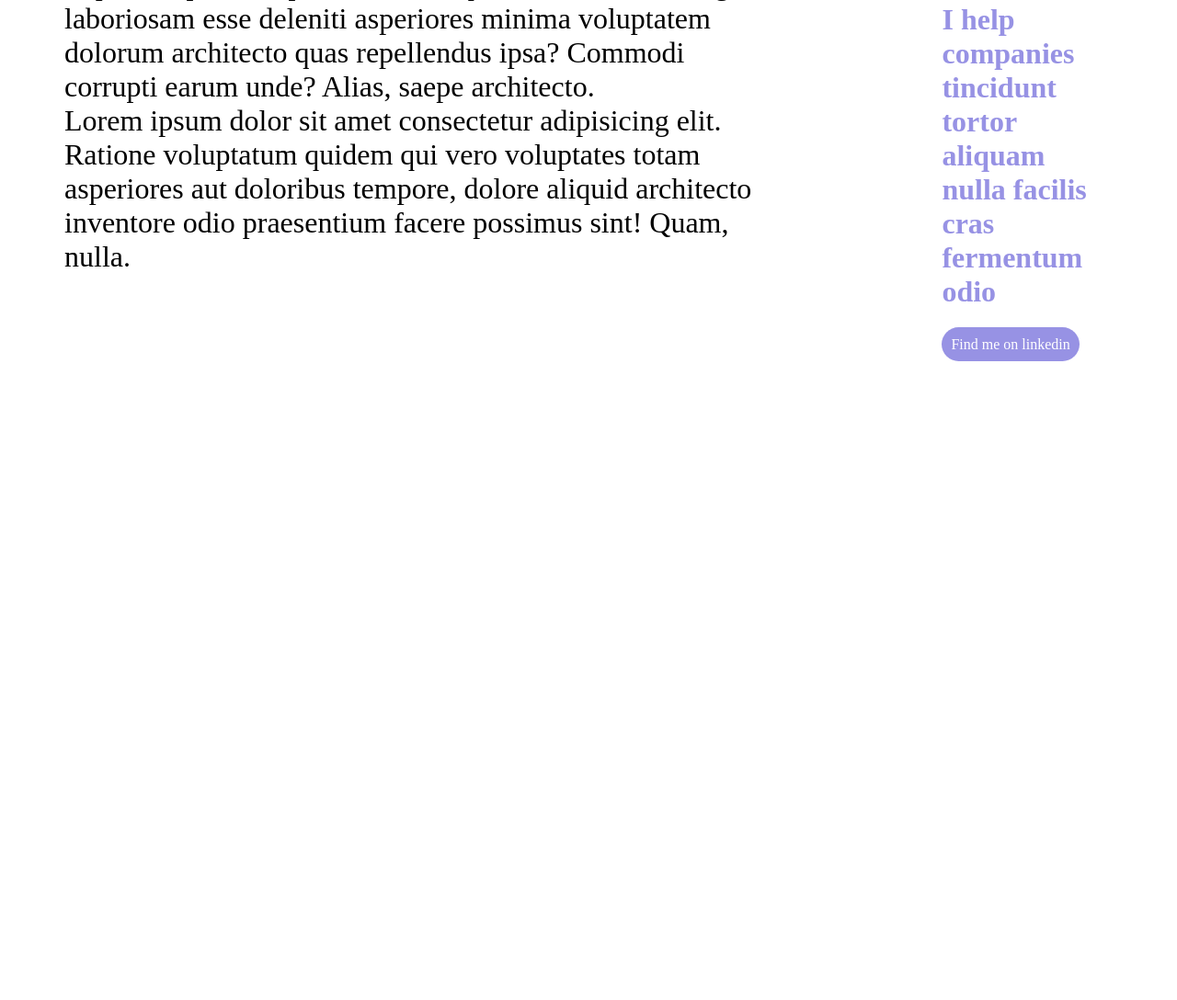
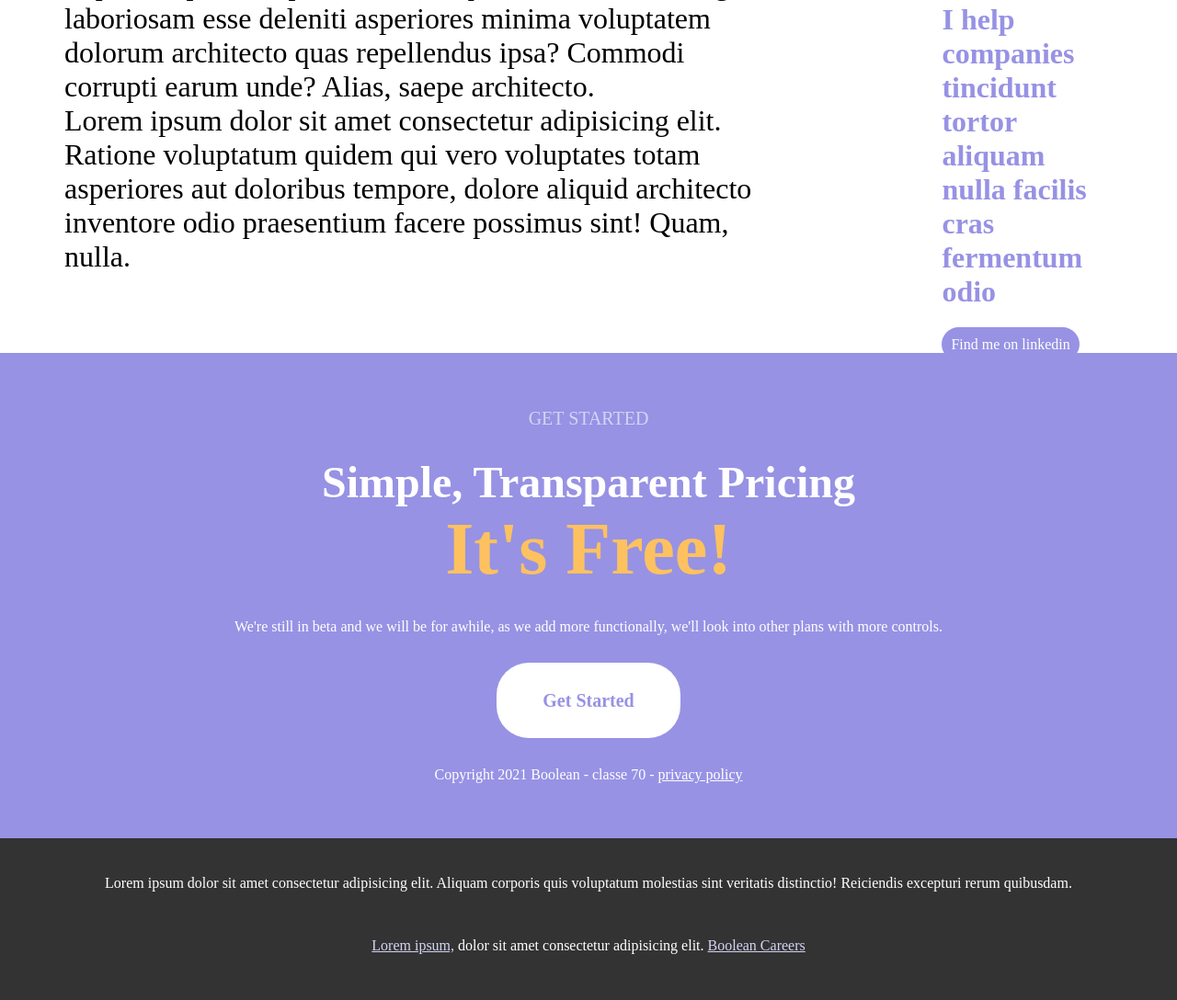
Before and after one commit to DavideLopez/htmlcss-responsive-layout, a plain HTML site: page index.html in a window 1280 px wide. Shown: the part 3988-5076 px from the top of the page at 92% size. Before the commit the page ends 4381 px from the top, so only its background shows below. Drawn offline with Linux system fonts and the light colour scheme.

Commit message:
terminato footer

```diff
--- a/index.html
+++ b/index.html
@@ -235,21 +235,43 @@
                 </div>
 
                 <div class="aboutus-right">
-                     <img src="img/about.jpg" alt="aboutus">
-                     <p>I help companies tincidunt tortor aliquam nulla facilis cras fermentum odio</p>
-                     <a href="#">Find me on linkedin</a>
+                    <img src="img/about.jpg" alt="aboutus">
+                    <p>I help companies tincidunt tortor aliquam nulla facilis cras fermentum odio</p>
+                    <a href="#">Find me on linkedin</a>
                 </div>
             </div>
         </div>
     </section>
 
     <!-- FINE QUINTA SEZIONE -->
+    <!-- FOOTER -->
+
+    <section class="footerpurple">
+        <div class="footerpurplecontent">
+            <p class="footerstart">GET STARTED</p>
+            <h2 class="simple">Simple, Transparent Pricing</h2>
+            <h1 class="freefooter">It's Free!</h1>
+            <p class="footerbeta">We're still in beta and we will be for awhile, as we add more functionally, we'll look
+                into other plans
+                with more controls.
+            </p>
+
+            <div class="footerbutton">
+                <a href="#">Get Started</a>
+            </div>
+            <div class="copyr">
+                <p>Copyright 2021 Boolean - classe 70 - <a href="#">privacy policy</a></p>
+            </div>
 
 
+        </div>
+    </section>
 
-
-
-
+    <section class="footerdark">
+        <p class="darkfootertop">Lorem ipsum dolor sit amet consectetur adipisicing elit. Aliquam corporis quis
+            voluptatum molestias sint veritatis distinctio! Reiciendis excepturi rerum quibusdam.</p>
+        <p class="darkfooterbot"> <a href="#">Lorem ipsum,</a> dolor sit amet consectetur adipisicing elit. <a href="#">Boolean Careers</a></p>
+    </section>
 
 </body>
 
--- a/style.css
+++ b/style.css
@@ -314,10 +314,6 @@ li, a{
 
 /* QUINTA SEZIONE */
 
-.aboutus-left{
-    color: black;
-}
-
 .aboutus-left h3{
     font-size: 40px;
     padding: 100px 0 50px;
@@ -326,6 +322,7 @@ li, a{
 
 .aboutus-left p{
     font-size: 2rem;
+    color: black;
 }
 
 .row-aboutus{
@@ -353,3 +350,77 @@ li, a{
 }
 
 /* FINE QUINTA SEZIONE */
+/* FOOTER */
+
+.footerpurple{
+    background-color:#9792e4;
+}
+
+.footerpurplecontent{
+    text-align: center;
+}
+
+.footerbeta{
+    padding: 30px;
+}
+
+.footerbutton a{
+    color: #9792e4;
+    padding: 30px 50px;
+    background-color: white;
+    border-radius: 35px;
+    font-size: 1.25rem;
+    font-weight: bold;
+}
+
+.footerbutton{
+    margin: 30px 0 30px 0;
+}
+
+.copyr p {
+    color: white;
+    padding: 30px 0 60px 0;
+}
+
+.copyr a{
+    text-decoration: underline;
+}
+
+.footerstart{
+    font-size: 1.25rem;
+    color: #D5D4F4;
+    padding: 60px 0 30px 0;
+}
+
+.simple{
+    color: white;
+    font-size: 3rem;
+}
+
+.freefooter{
+    font-size: 5rem;
+    color: #FDC15F;
+}
+
+.footerbeta{
+    color: white;
+}
+
+.footerdark{
+    background-color: #333;
+    text-align: center;
+    color: white;
+}
+
+.darkfootertop{
+    padding: 40px 0 50px 0;
+}
+
+.darkfooterbot{
+    padding-bottom: 50px;
+}
+
+.darkfooterbot a{
+    color: #D5D4F4;
+    text-decoration: underline;
+}
```
